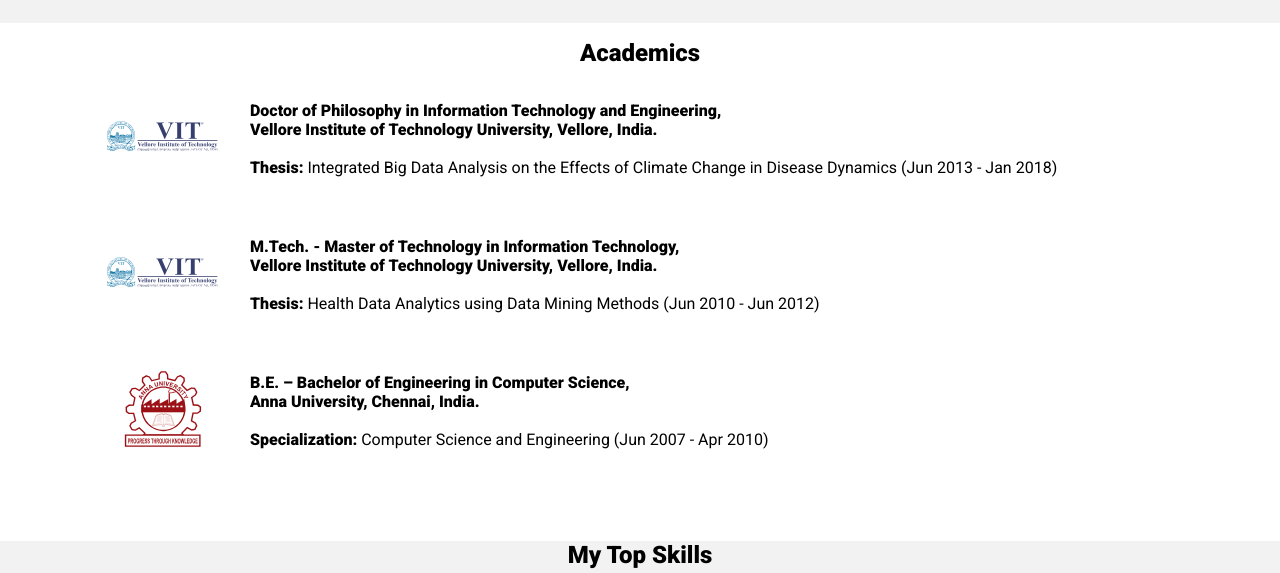
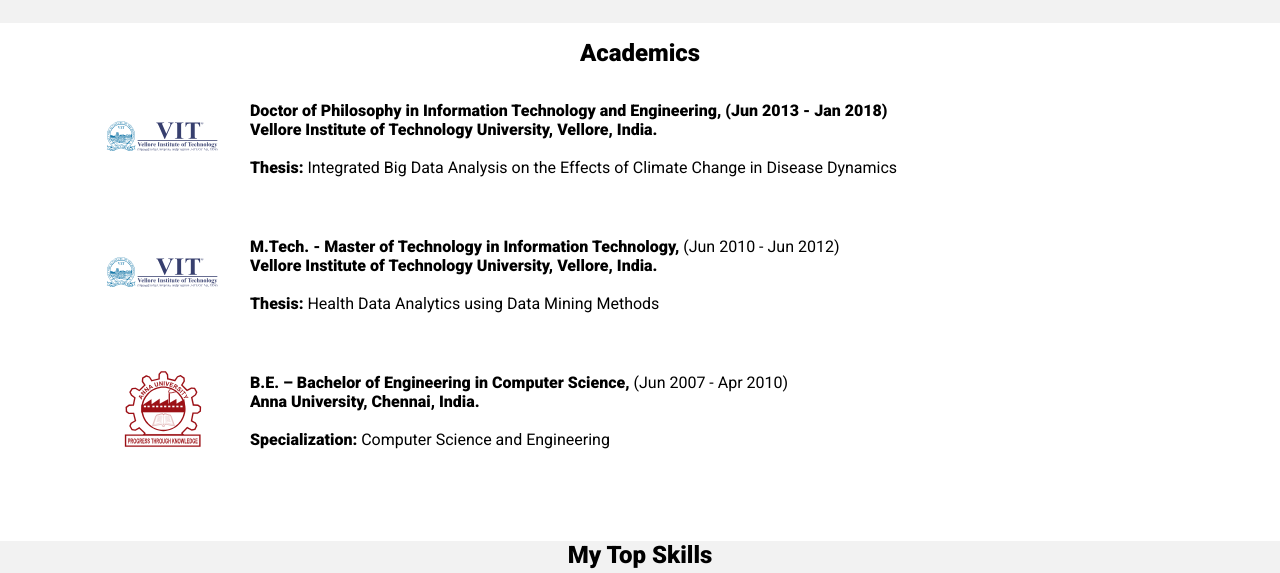
Before and after one commit to Guna-Sekaran-Mano/portfolio, a plain HTML site: page index.html in a window 1280 px wide. Shown: the part 1221-1794 px from the top of the page. Drawn offline with nearby package versions, Linux system fonts and the light colour scheme.

Commit message:
Update index.html

```diff
--- a/index.html
+++ b/index.html
@@ -94,9 +94,9 @@
             </td>
             <td>
                 <p>
-                  <b>Doctor of Philosophy in Information Technology and Engineering,</b><br>
+                  <b>Doctor of Philosophy in Information Technology and Engineering, (Jun 2013 - Jan 2018)</b><br>
                   <b>Vellore Institute of Technology University, Vellore, India.</b><br><br>
-                  <b>Thesis:</b> Integrated Big Data Analysis on the Effects of Climate Change in Disease Dynamics (Jun 2013 - Jan 2018)<br>
+                  <b>Thesis:</b> Integrated Big Data Analysis on the Effects of Climate Change in Disease Dynamics<br>
                 </p>
             </td>
           </tr>
@@ -106,9 +106,9 @@
             </td>
             <td>
                 <p >
-                  <b>M.Tech. - Master of Technology in Information Technology,</b><br>
+                  <b>M.Tech. - Master of Technology in Information Technology,</b> (Jun 2010 - Jun 2012) <br>
                   <b>Vellore Institute of Technology University, Vellore, India. </b><br><br>
-                  <b>Thesis:</b> Health Data Analytics using Data Mining Methods (Jun 2010 - Jun 2012) <br>
+                  <b>Thesis:</b> Health Data Analytics using Data Mining Methods<br>
                 </p>
             </td>
           </tr>
@@ -118,9 +118,9 @@
             </td>
             <td>
                 <p >
-                  <b>B.E. – Bachelor of Engineering in Computer Science,</b><br>
+                  <b>B.E. – Bachelor of Engineering in Computer Science,</b> (Jun 2007 - Apr 2010)<br>
                   <b>Anna University, Chennai, India. </b><br><br>
-                  <b>Specialization:</b> Computer Science and Engineering (Jun 2007 - Apr 2010) <br>
+                  <b>Specialization:</b> Computer Science and Engineering<br>
                 </p>
             </td>
           </tr>
```
